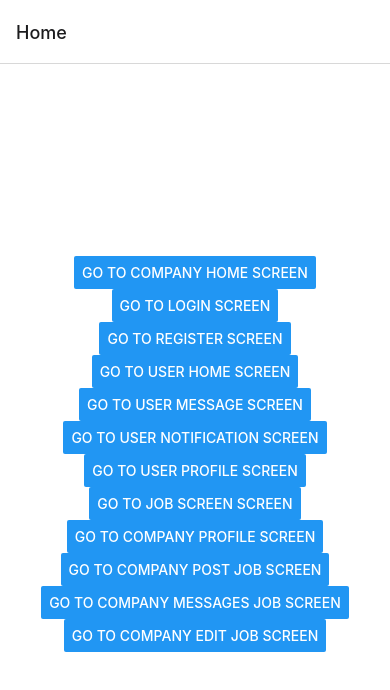
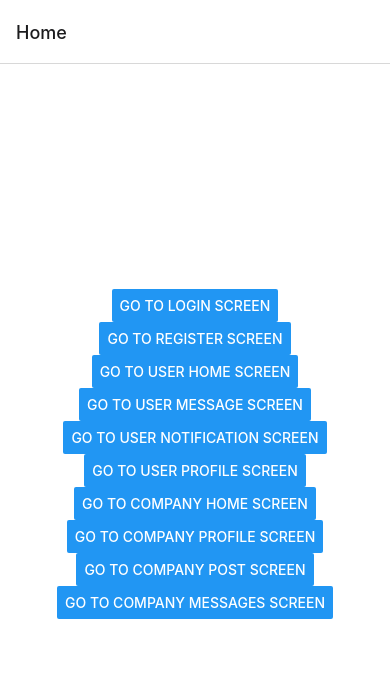
Before and after one commit to oisinegan/Major-Group-Project, a React Native app in the folder JobHireApp/: screen / in a window 390 px wide. Shown: the top 690 px of the page. Built offline with nearby package versions, Linux system fonts and the light colour scheme.

Commit message:
Firebase setup
firestore set up. Only able to write to database (in userHomeScreen)

```diff
--- a/JobHireApp/App.js
+++ b/JobHireApp/App.js
@@ -1,4 +1,4 @@
-import { StyleSheet, Text, View,Button } from 'react-native';
+import { StyleSheet, Text, View,Button,Alert, TextInput } from 'react-native';
 import * as React from 'react';
 import { NavigationContainer } from '@react-navigation/native';
 import { createNativeStackNavigator } from '@react-navigation/native-stack';
@@ -9,27 +9,15 @@ import UserHomeScreen from './app/screens/UserHomeScreen';
 import UserMessage from './app/screens/UserMessage';
 import UserNotification from './app/screens/UserNotifcation';
 import UserProfile from './app/screens/UserProfile';
-import JobScreen from './app/screens/JobScreen';
 import CompanyProfileScreen from './app/screens/CompanyProfileScreen';
 import CompanyPostJob from './app/screens/CompanyPostJob';
 import CompanyMessages from './app/screens/CompanyMessages';
-import CompanyEditJobScreen from './app/screens/CompanyEditJobSceen';
-
-
-
-
-
-
 
 
 
 function Home({navigation}) {
   return (
     <View style={styles.container}>
-      <Button
-        title="Go to Company home screen"
-        onPress={() => navigation.navigate('CompanyHome')}
-      />
        <Button
         title="Go to Login screen"
         onPress={() => navigation.navigate('Login')}
@@ -55,24 +43,20 @@ function Home({navigation}) {
         onPress={() => navigation.navigate('UserProfile')}
       />
       <Button
-        title="Go to job screen screen"
-        onPress={() => navigation.navigate('JobScreen')}
+        title="Go to Company home screen"
+        onPress={() => navigation.navigate('CompanyHome')}
       />
       <Button
         title="Go to company profile screen"
         onPress={() => navigation.navigate('CompanyProfileScreen')}
       />
       <Button
-        title="Go to company post job screen"
+        title="Go to company post screen"
         onPress={() => navigation.navigate('CompanyPostJob')}
       />
       <Button
-        title="Go to company messages job screen"
+        title="Go to company messages screen"
         onPress={() => navigation.navigate('CompanyMessages')}
-      />
-      <Button
-        title="Go to company edit job screen"
-        onPress={() => navigation.navigate('CompanyEditJobScreen')}
       />
   </View>
   );
@@ -81,6 +65,8 @@ function Home({navigation}) {
 const Stack = createNativeStackNavigator();
 
 export default function App() {
+
+
 
   return (
     <NavigationContainer>
@@ -93,20 +79,11 @@ export default function App() {
   <Stack.Screen name="UserMessage" component={UserMessage} />
     <Stack.Screen name="UserNotification" component={UserNotification} />
   <Stack.Screen name="UserProfile" component={UserProfile} />
-    <Stack.Screen name="JobScreen" component={JobScreen} />
   <Stack.Screen name="CompanyProfileScreen" component={CompanyProfileScreen} />
     <Stack.Screen name="CompanyPostJob" component={CompanyPostJob} />
   <Stack.Screen name="CompanyMessages" component={CompanyMessages} />
-    <Stack.Screen name="CompanyEditJobScreen" component={CompanyEditJobScreen} />
-
-
-
-
-
-
     </Stack.Navigator>
   </NavigationContainer>
-
   );
 }
 
--- /dev/null
+++ b/JobHireApp/app/database/config.js
@@ -0,0 +1,22 @@
+// Import the functions you need from the SDKs you need
+import { initializeApp } from "firebase/app";
+import { getFirestore } from "firebase/firestore";
+// TODO: Add SDKs for Firebase products that you want to use
+// https://firebase.google.com/docs/web/setup#available-libraries
+
+// Your web app's Firebase configuration
+// For Firebase JS SDK v7.20.0 and later, measurementId is optional
+const firebaseConfig = {
+  apiKey: "AIzaSyCEeiaWEyKhgkTuuOOa5SVCID23PJeppUo",
+  authDomain: "jobhireapp.firebaseapp.com",
+  databaseURL: "https://jobhireapp-default-rtdb.europe-west1.firebasedatabase.app",
+  projectId: "jobhireapp",
+  storageBucket: "jobhireapp.appspot.com",
+  messagingSenderId: "871555939455",
+  appId: "1:871555939455:web:35cb3e9ae95b3b845c934a",
+  measurementId: "G-0609C1D68C"
+};
+
+// Initialize Firebase
+const app = initializeApp(firebaseConfig);
+export const db = getFirestore(app);
--- a/JobHireApp/app/screens/CompanyEditJobSceen.js
+++ /dev/null
@@ -1,24 +0,0 @@
-import { StyleSheet, Text, View,Button } from 'react-native';
-import * as React from 'react';
-
-
-function CompanyEditJobScreen({ navigation }) {
-  return (
-    <View style={styles.container}>
-  <Text>Company Profile Screen</Text>
-
-  </View>
-    );
-  }
-
-
-  const styles = StyleSheet.create({
-    container: {
-      flex: 1,
-      backgroundColor: 'white',
-      alignItems: 'center',
-      justifyContent: 'center',
-    },
-  });
-
-  export default CompanyEditJobScreen;
--- a/JobHireApp/app/screens/JobScreen.js
+++ /dev/null
@@ -1,24 +0,0 @@
-import { StyleSheet, Text, View,Button } from 'react-native';
-import * as React from 'react';
-
-
-function JobScreen({ navigation }) {
-  return (
-    <View style={styles.container}>
-  <Text>job screen page</Text>
-
-  </View>
-    );
-  }
-
-
-  const styles = StyleSheet.create({
-    container: {
-      flex: 1,
-      backgroundColor: 'white',
-      alignItems: 'center',
-      justifyContent: 'center',
-    },
-  });
-
-  export default JobScreen;
--- a/JobHireApp/app/screens/UserHomeScreen.js
+++ b/JobHireApp/app/screens/UserHomeScreen.js
@@ -1,23 +1,68 @@
-import { StyleSheet, Text, View,Button } from 'react-native';
+import { StyleSheet, Text, View,Button,TextInput,Alert } from 'react-native';
 import * as React from 'react';
+//Database imports
+import { useState } from 'react/cjs/react.development';
+import { doc, setDoc } from "firebase/firestore";
+import { db } from '../database/config';
 
 
 function UserHomeScreen({ navigation }) {
+
+  const[username, setUsername] = useState('');
+  const[email, setEmail] = useState('');
+  const[pass, setPass] = useState('');
+
+
+  function create(){
+    //Submit data
+    //db= databse link (database/config),
+    //"jobseekers" = table name on firebae
+    // username = id person being written to database,
+    setDoc(doc(db, "Jobseekers", username), {
+      username: username,
+      email: email,
+      pass: pass,
+    }).then(() => {
+      //Successfully written to database
+      Alert.alert(
+        "Sucess",
+        "Data Submitted",
+        [
+          { text: "OK", onPress: () => console.log("OK Pressed") }
+        ]
+      );
+    }).catch((error) => {
+      //failed
+      Alert.alert(
+        "ERROR",
+        "Data not submitted",
+        [
+          { text: "OK", onPress: () => console.log("OK Pressed") }
+        ]
+      );
+    });;
+  }
+
   return (
     <View style={styles.container}>
-  <Text>user home</Text>
-
-  </View>
+      <Text>User home screen</Text>
+      <Text>Test: Writing to database</Text>
+        <TextInput value={username} onChangeText= {(username) => (setUsername(username))} placeholder='Username' style={{borderWidth: 1, borderColor: '#777',padding:5, width:250, marginBottom: 20}}></TextInput>
+        <TextInput value={email} onChangeText= {(email) => (setEmail(email))} placeholder='Email' style={{borderWidth: 1, borderColor: '#777',padding:5, width:250, marginBottom: 20}}></TextInput>
+        <TextInput value={pass} onChangeText= {(pass) => (setPass(pass))} placeholder='Password' secureTextEntry={true}  style={{borderWidth: 1, borderColor: '#777',padding:5, width:250, marginBottom: 20}}></TextInput>
+        <Button title="Submit" onPress={create}></Button>
+    </View>
     );
   }
-
 
   const styles = StyleSheet.create({
     container: {
       flex: 1,
-      backgroundColor: 'white',
+      padding: 10,
+      backgroundColor: '#fff',
       alignItems: 'center',
-      justifyContent: 'center',
+
+      textAlign: 'left'
     },
   });
 
--- a/JobHireApp/package.json
+++ b/JobHireApp/package.json
@@ -14,6 +14,7 @@
     "@react-navigation/native-stack": "^6.9.1",
     "expo": "~46.0.16",
     "expo-status-bar": "~1.4.0",
+    "firebase": "^9.13.0",
     "react": "18.0.0",
     "react-dom": "18.0.0",
     "react-native": "0.69.6",
```
Also changed, not shown: JobHireApp/metro.config.js (added, +7 -0 lines), 2 other files (tests, documents, lock files or other folders).
